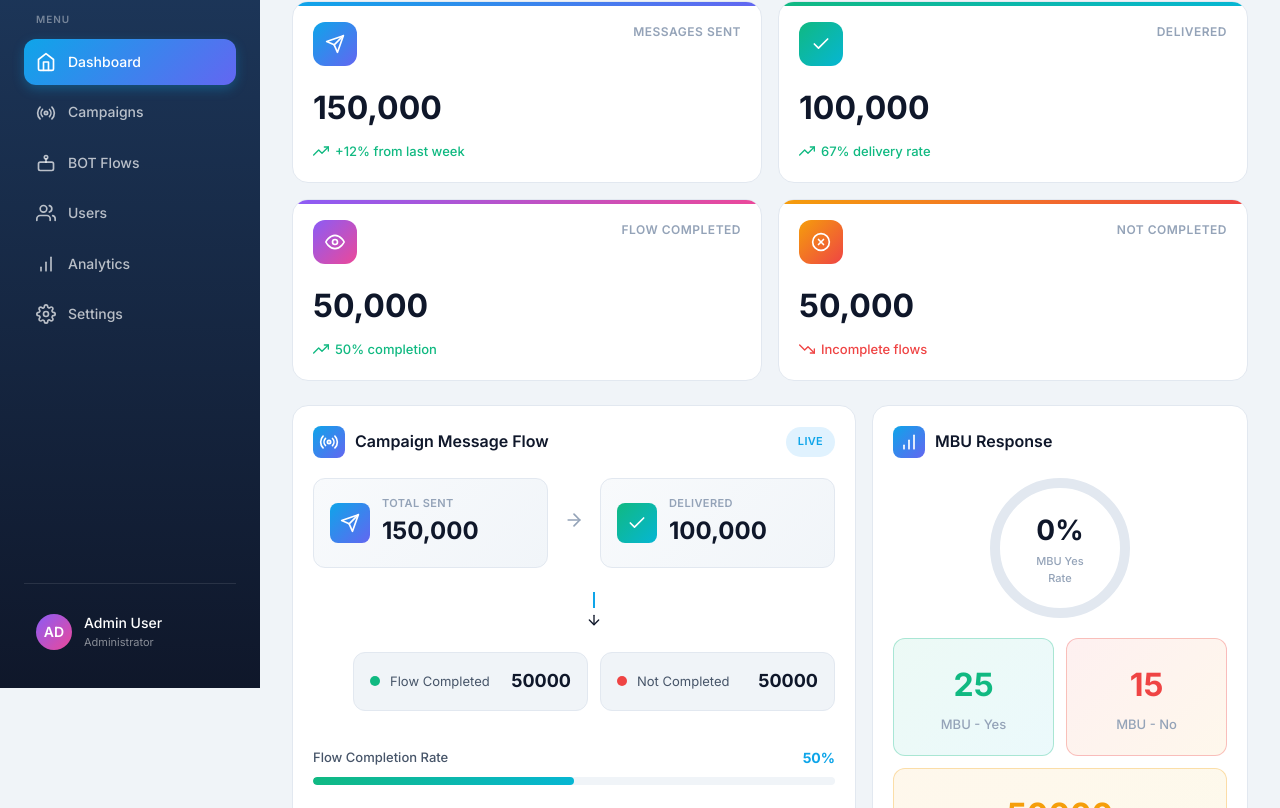
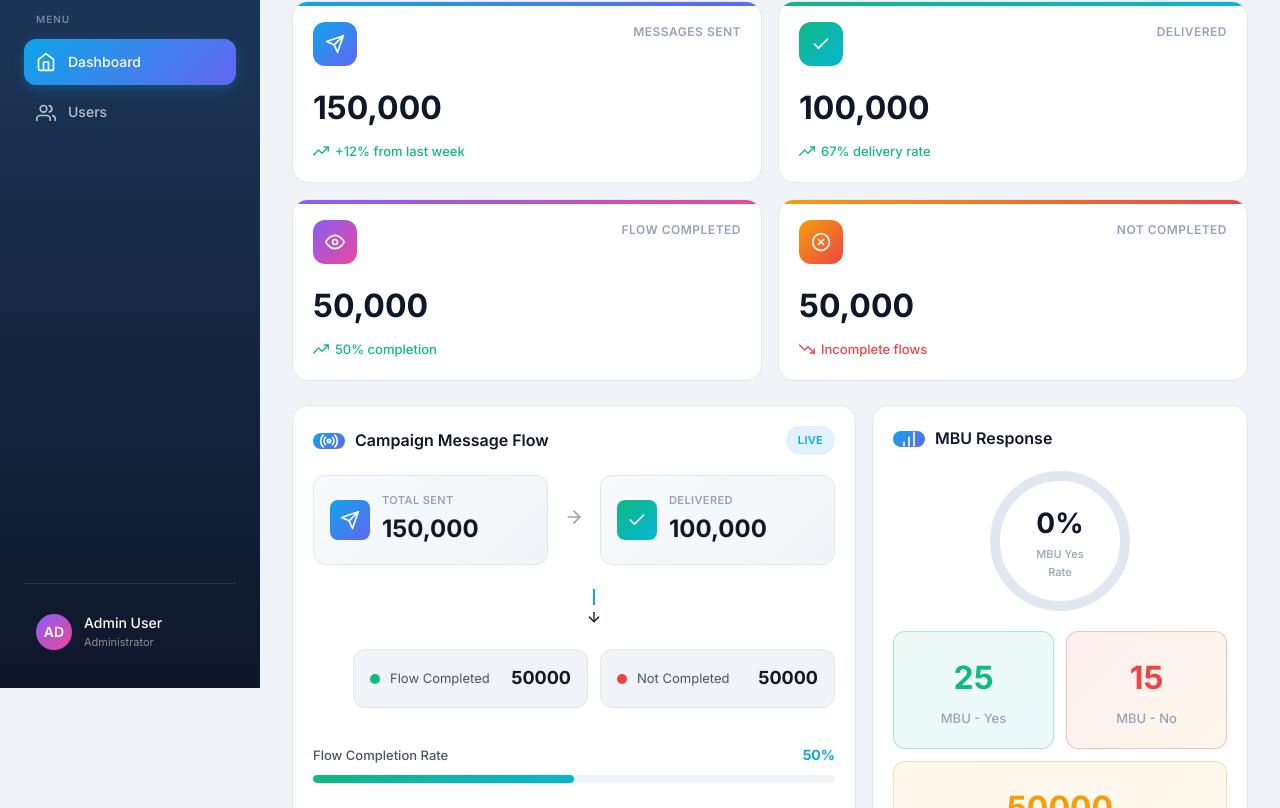
Before and after one commit to harshpardhi06/dashboard, a React (Vite) app: page / in a window 1280 px wide. Shown: the part 112-920 px from the top of the page. Built offline with nearby package versions, Linux system fonts and the light colour scheme.

Commit message:
Feat: changes

```diff
--- a/src/App.css
+++ b/src/App.css
@@ -310,11 +310,13 @@
   grid-template-columns: 1.5fr 1fr;
   gap: 1rem;
   margin-bottom: 1.5rem;
+  /* height: 50%; */
 }
 
 @media (max-width: 1200px) {
   .content-grid {
     grid-template-columns: 1fr;
+
   }
 }
 
@@ -324,6 +326,7 @@
   border-radius: var(--radius-lg);
   border: 1px solid var(--border-color);
   padding: 1.25rem;
+  height: auto;
 }
 
 .card-header {
@@ -344,7 +347,7 @@
 
 .card-title-icon {
   width: 32px;
-  height: 32px;
+  height: 16px;
   background: var(--gradient-primary);
   border-radius: var(--radius-sm);
   display: flex;
--- a/src/App.jsx
+++ b/src/App.jsx
@@ -565,7 +565,7 @@ function DashboardPage({ data, animatedValues }) {
       </div>
 
       {/* Bottom Grid */}
-      <div className="bottom-grid">
+      {/* <div className="bottom-grid">
         <div className="card">
           <div className="card-header">
             <div className="card-title">
@@ -610,7 +610,7 @@ function DashboardPage({ data, animatedValues }) {
             <div className="action-btn"><div className="action-icon"><Icons.Download /></div><span className="action-label">Export Data</span></div>
           </div>
         </div>
-      </div>
+      </div> */}
 
       {/* Table */}
       <div className="card" style={{ marginTop: '1rem' }}>
@@ -656,11 +656,11 @@ function App() {
 
   const navItems = [
     { id: 'dashboard', icon: Icons.Home, label: 'Dashboard' },
-    { id: 'campaigns', icon: Icons.Broadcast, label: 'Campaigns' },
-    { id: 'bot', icon: Icons.Bot, label: 'BOT Flows' },
+    // { id: 'campaigns', icon: Icons.Broadcast, label: 'Campaigns' },
+    // { id: 'bot', icon: Icons.Bot, label: 'BOT Flows' },
     { id: 'users', icon: Icons.Users, label: 'Users' },
-    { id: 'analytics', icon: Icons.BarChart, label: 'Analytics' },
-    { id: 'settings', icon: Icons.Settings, label: 'Settings' }
+    // { id: 'analytics', icon: Icons.BarChart, label: 'Analytics' },
+    // { id: 'settings', icon: Icons.Settings, label: 'Settings' }
   ]
 
   useEffect(() => {
```
